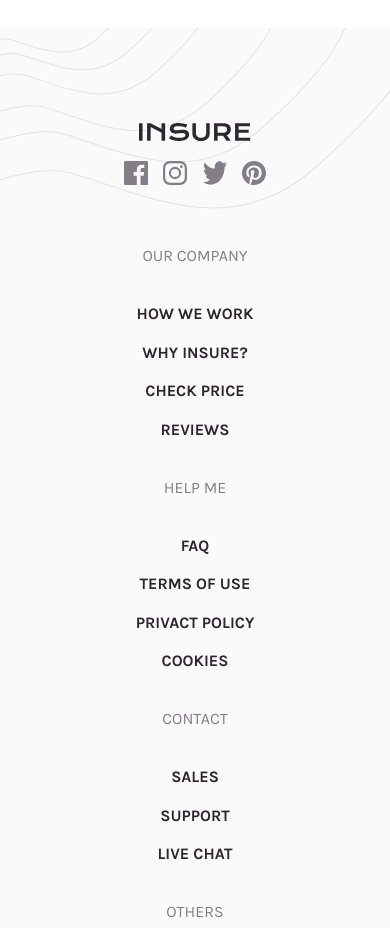
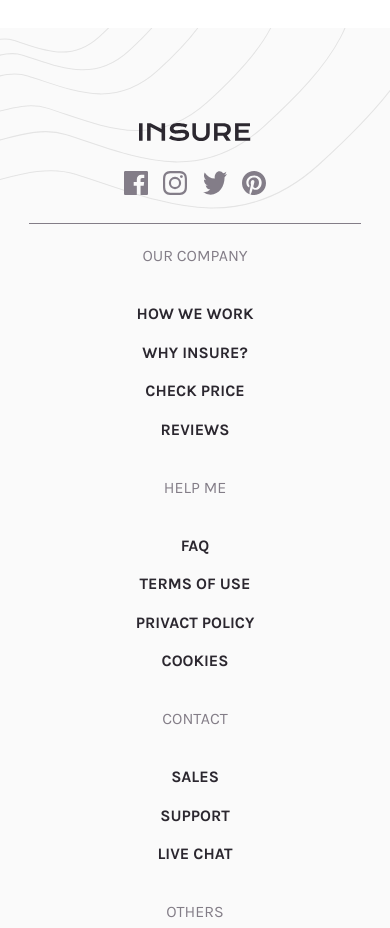
Before and after one commit to KevinitoRyananda/mobile, a plain HTML site: page index.html in a window 390 px wide. Shown: the part 3160-4088 px from the top of the page. Drawn offline with Linux system fonts and the light colour scheme.

Commit message:
Add files via upload

```diff
--- a/app/_mobile-version.scss
+++ b/app/_mobile-version.scss
@@ -236,13 +236,19 @@
         .img-social-container{
             width: 100%;
             position: absolute;
-            padding-top: 30px;
+            padding-top: 40px;
             display: flex;
             justify-content: center;
             margin-top: 2%;
             img{
                 padding-right: 2%;
                 padding-left: 2%;
+            }
+            .bottom-line{
+                border-bottom: 1px solid $darkgrayishviolet;
+                width: 85%;
+                position: absolute;
+                top: 92px;
             }
         }
         .web-footer{
--- a/index.html
+++ b/index.html
@@ -91,6 +91,7 @@
         <img src="/images/icon-instagram.svg" alt="">
         <img src="/images/icon-twitter.svg" alt="">
         <img src="/images/icon-pinterest.svg" alt="">
+        <div class="bottom-line"></div>
       </div>
       <div class="line-footer"></div>
     </div>
```
Also changed, not shown: app/style.css, 1 other file.
